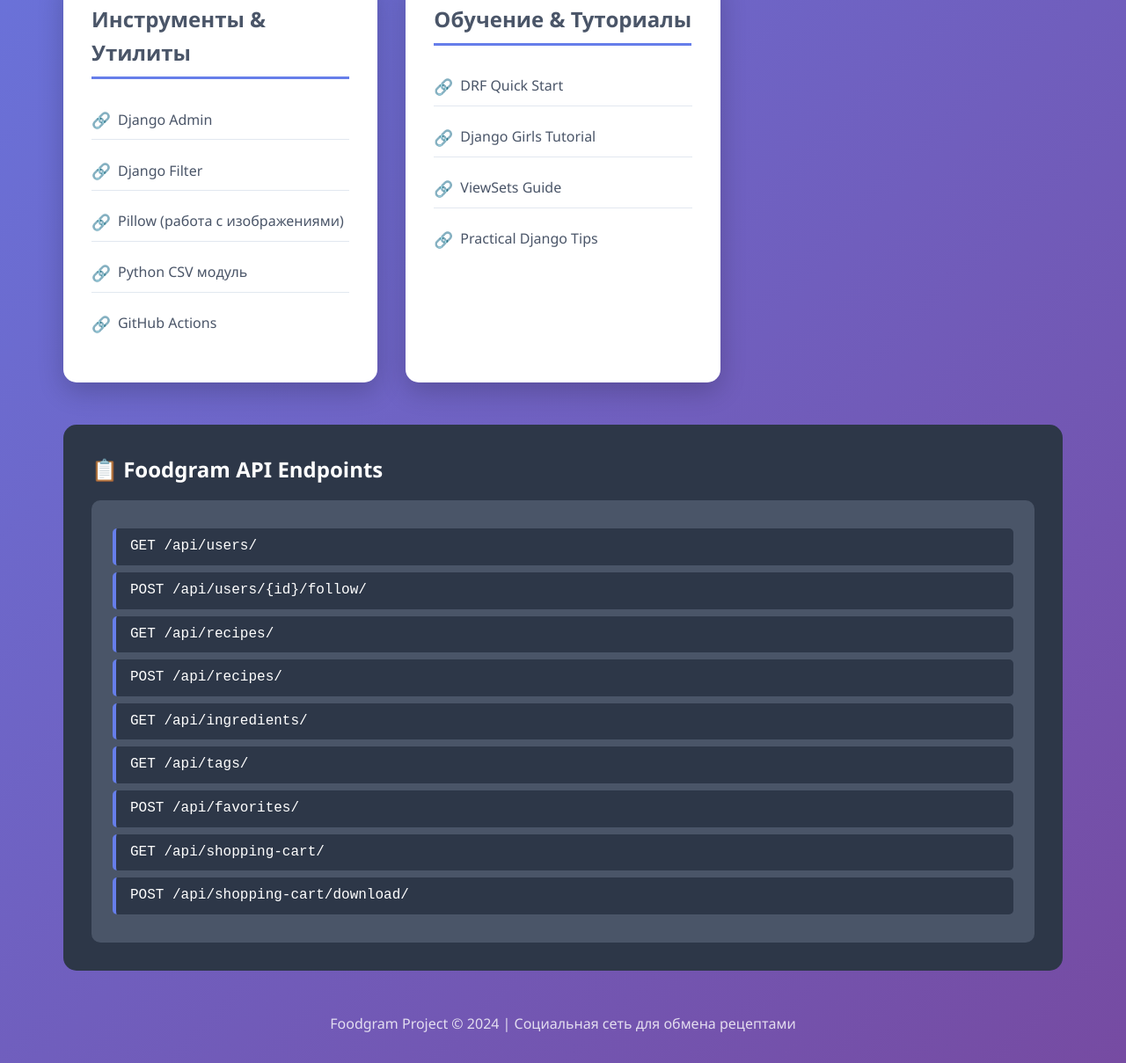
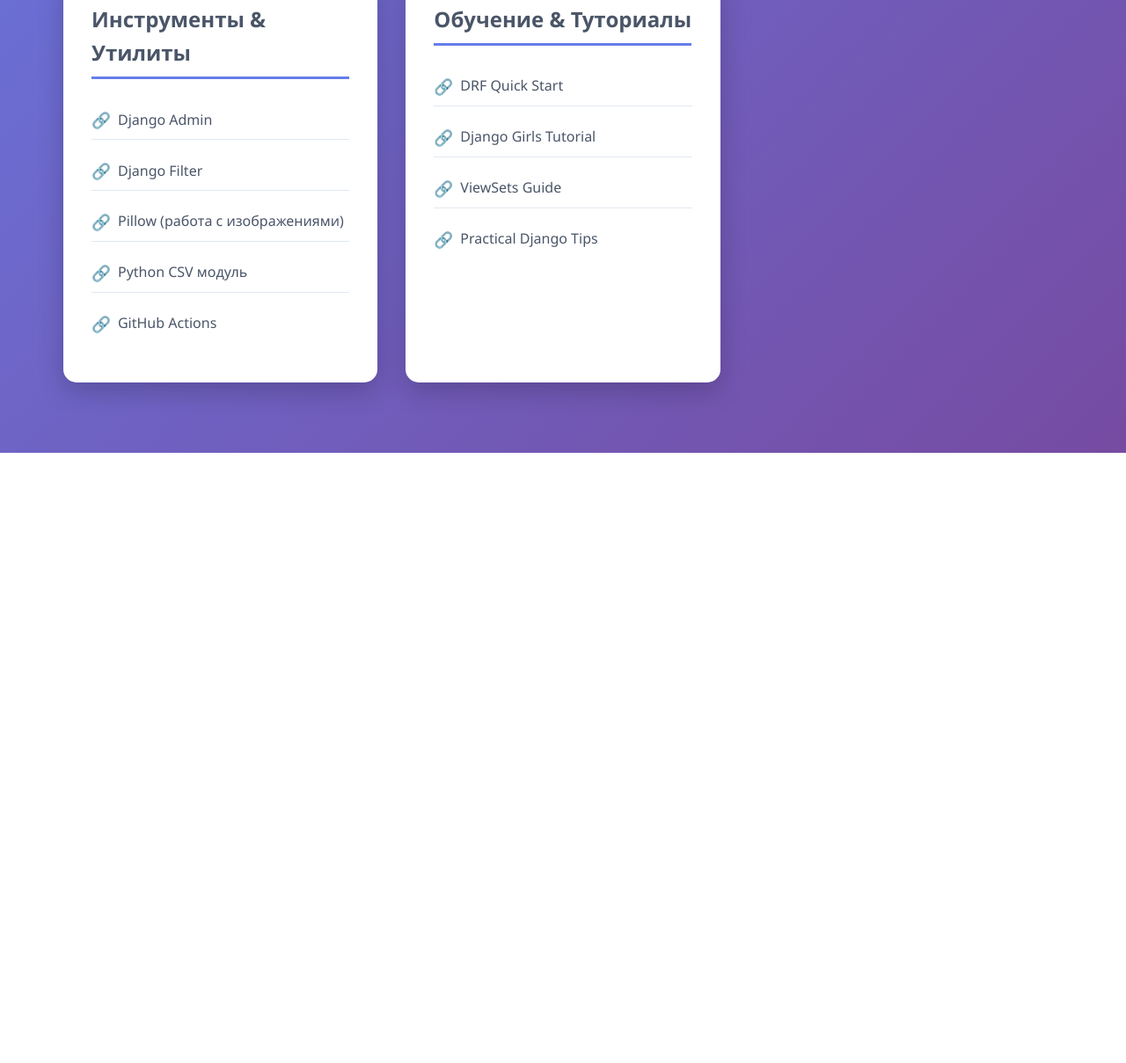
Before and after one commit to kamaramak/django_docs, a plain HTML site: page index.html in a window 1280 px wide. Shown: the part 822-2031 px from the top of the page at 88% size. After the commit the page ends 1337 px from the top, so only its background shows below. Drawn offline with Linux system fonts and the light colour scheme.

Commit message:
Update index.html

```diff
--- a/index.html
+++ b/index.html
@@ -3,7 +3,7 @@
 <head>
     <meta charset="UTF-8">
     <meta name="viewport" content="width=device-width, initial-scale=1.0">
-    <title>Foodgram - Документация и ресурсы</title>
+    <title>Django - Документация и ресурсы</title>
     <link rel="icon" type="image/x-icon" href="favicon.ico">
     <style>
         * {
@@ -158,7 +158,7 @@
 <body>
     <div class="container">
         <div class="header">
-            <h1>🍽️ Foodgram</h1>
+            <h1>Django</h1>
             <p>Ресурсы и документация для разработки</p>
         </div>
 
@@ -225,25 +225,6 @@
             </div>
         </div>
 
-        <!-- API Endpoints -->
-        <div class="api-section">
-            <h2>📋 Foodgram API Endpoints</h2>
-            <div class="api-endpoints">
-                <div class="endpoint">GET    /api/users/</div>
-                <div class="endpoint">POST   /api/users/{id}/follow/</div>
-                <div class="endpoint">GET    /api/recipes/</div>
-                <div class="endpoint">POST   /api/recipes/</div>
-                <div class="endpoint">GET    /api/ingredients/</div>
-                <div class="endpoint">GET    /api/tags/</div>
-                <div class="endpoint">POST   /api/favorites/</div>
-                <div class="endpoint">GET    /api/shopping-cart/</div>
-                <div class="endpoint">POST   /api/shopping-cart/download/</div>
-            </div>
-        </div>
-
-        <div class="footer">
-            <p>Foodgram Project &copy; 2024 | Социальная сеть для обмена рецептами</p>
-        </div>
     </div>
 </body>
 </html>
```
